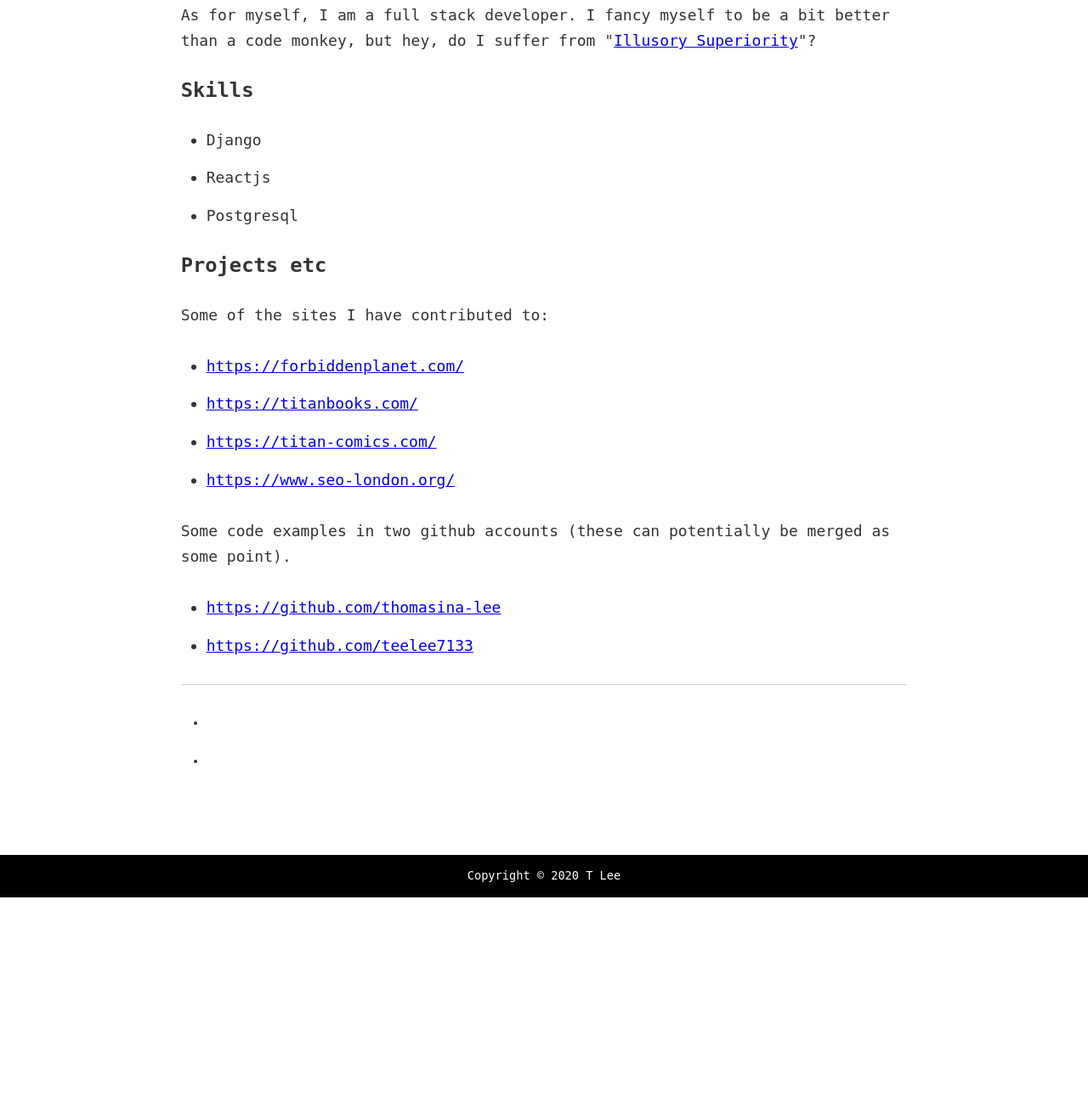
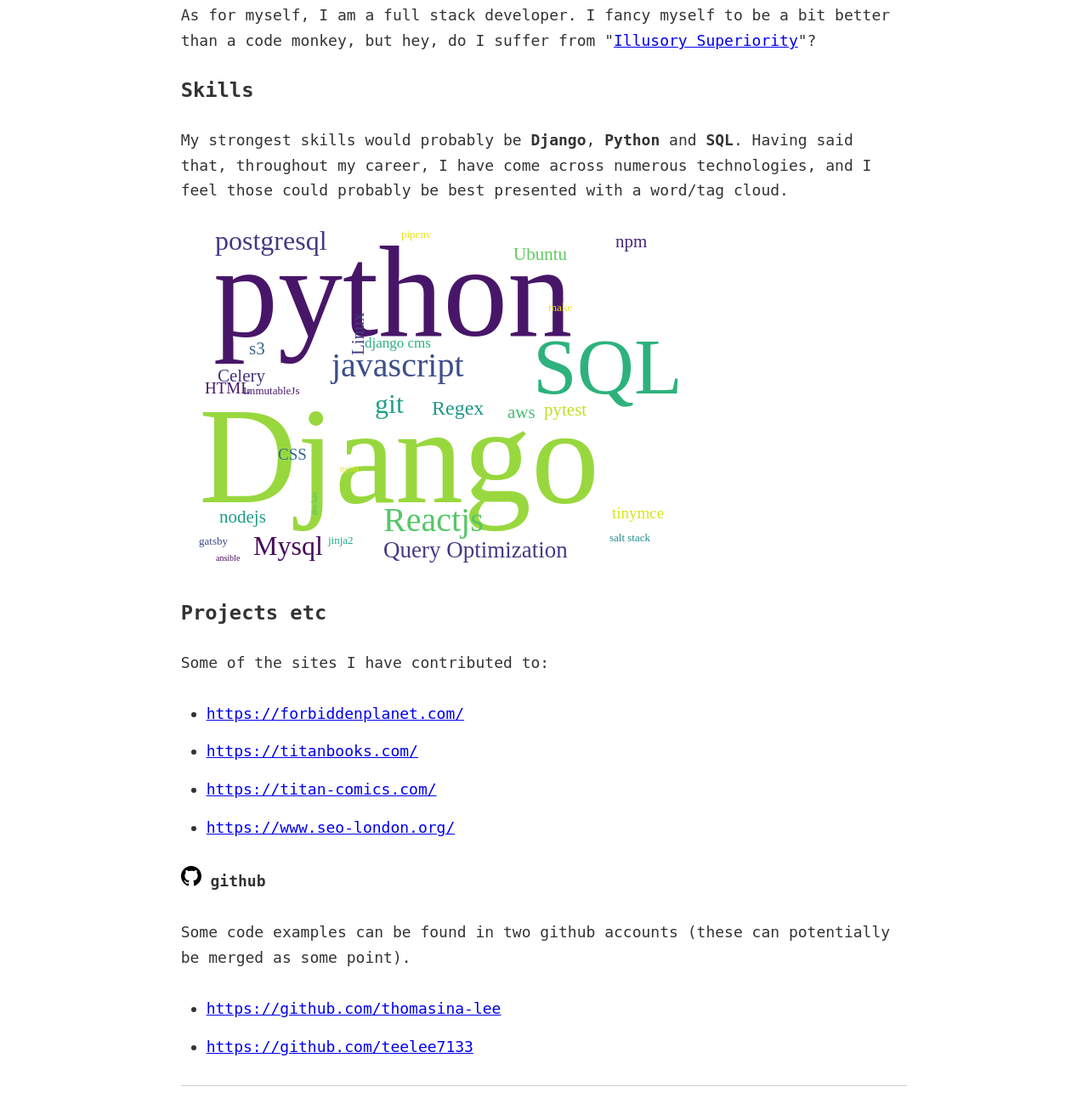
Before and after one commit to teelee7133/codefarmert, a Gatsby site: page /about/ in a window 1280 px wide. Shown: the part 311-1616 px from the top of the page at 85% size. Before the commit the page ends 1367 px from the top, so only its background shows below. Built offline with nearby package versions, Linux system fonts and the light colour scheme; Gatsby itself is replaced by a stand-in of ours; some packages are replaced by stand-ins of ours.

Commit message:
update about page

```diff
--- a/content/markdowns/about/index.md
+++ b/content/markdowns/about/index.md
@@ -15,9 +15,9 @@ As for myself, I am a full stack developer.  I fancy myself to be a bit better t
 
 ### Skills
 
-*  Django
-*  Reactjs
-*  Postgresql
+My strongest skills would probably be __Django__, __Python__ and __SQL__.  Having said that, throughout my career, I have come across numerous technologies, and I feel those could probably be best presented with a word/tag cloud.
+
+![Skills Word Cloud](skills.svg)
 
 
 ### Projects etc
@@ -30,7 +30,10 @@ Some of the sites I have contributed to:
 * https://titan-comics.com/
 * https://www.seo-london.org/
 
-Some code examples in two github accounts (these can potentially be merged as some point).
 
-* https://github.com/thomasina-lee
-* https://github.com/teelee7133
+__![github logo](github-logo.svg) github__
+
+Some code examples can be found in two github accounts (these can potentially be merged as some point).
+
+*   https://github.com/thomasina-lee
+*   https://github.com/teelee7133
```
Also changed, not shown: content/markdowns/about/github-logo.svg (added), content/markdowns/about/skills.svg (added).
